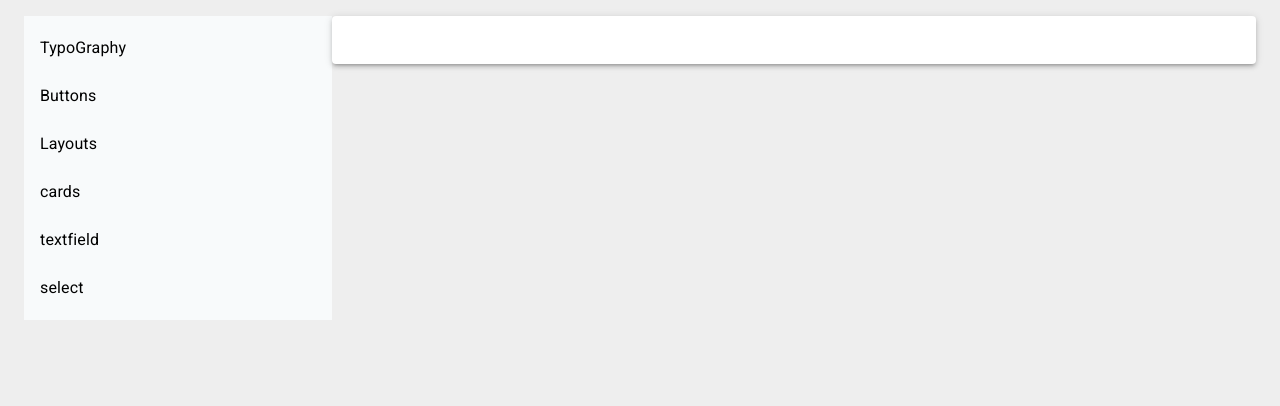
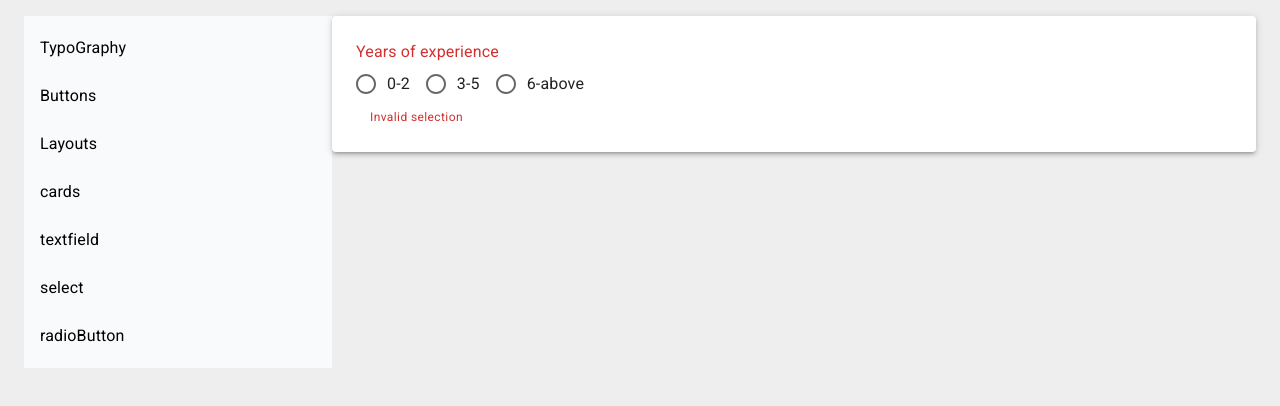
Before and after one commit to kan0305/react-material-ui, a React (Create React App) app: page /radioButton in a window 1280 px wide. Shown: the top 406 px of the page. Built offline with nearby package versions, Linux system fonts and the light colour scheme.

Commit message:
React Material UI Tutorial - 9 - Radio Button

```diff
--- a/src/App.js
+++ b/src/App.js
@@ -7,6 +7,7 @@ import { MuiLayout } from "./pages/MuiLayout";
 import { MuiCard } from "./pages/MuiCard";
 import { MuiTextField } from "./pages/MuiTextField";
 import { MuiSelect } from "./pages/MuiSelect";
+import { MuiRadioButton } from "./pages/MuiRadioButton";
 
 function App() {
     return (
@@ -18,7 +19,8 @@ function App() {
                     <Route path="/layouts" element={<MuiLayout />} />
                     <Route path="/cards" element={<MuiCard />} />
                     <Route path="/textfield" element={<MuiTextField />} />
-                    <Route path="select" element={<MuiSelect />} />
+                    <Route path="/select" element={<MuiSelect />} />
+                    <Route path="/radioButton" element={<MuiRadioButton />} />
                 </Routes>
             </Layout>
         </div>
--- a/src/components/Navbar.jsx
+++ b/src/components/Navbar.jsx
@@ -37,6 +37,11 @@ export const Navbar = () => {
                             <ListItemText primary="select" />
                         </ListItemButton>
                     </ListItem>
+                    <ListItem disablePadding>
+                        <ListItemButton component={NavLink} to={"/radioButton"}>
+                            <ListItemText primary="radioButton" />
+                        </ListItemButton>
+                    </ListItem>
                 </List>
             </nav>
         </Box>
--- /dev/null
+++ b/src/pages/MuiRadioButton.jsx
@@ -0,0 +1,30 @@
+import { Box, FormControlLabel, FormControl, FormLabel, Radio, RadioGroup, FormHelperText } from "@mui/material";
+import React, { useState } from "react";
+
+export const MuiRadioButton = () => {
+    const [value, setValue] = useState("");
+
+    const handleRadioChange = (event) => {
+        setValue(event.target.value);
+    };
+
+    return (
+        <Box>
+            <FormControl error>
+                <FormLabel id="demo-job-experience-group-label">Years of experience</FormLabel>
+                <RadioGroup
+                    aria-labelledby="demo-job-experience-group-label"
+                    name="job-experience-group"
+                    value={value}
+                    onChange={handleRadioChange}
+                    row
+                >
+                    <FormControlLabel value="0-2" control={<Radio />} label="0-2" />
+                    <FormControlLabel value="3-5" control={<Radio />} label="3-5" />
+                    <FormControlLabel value="6-above" control={<Radio />} label="6-above" />
+                </RadioGroup>
+                <FormHelperText>Invalid selection</FormHelperText>
+            </FormControl>
+        </Box>
+    );
+};
```
